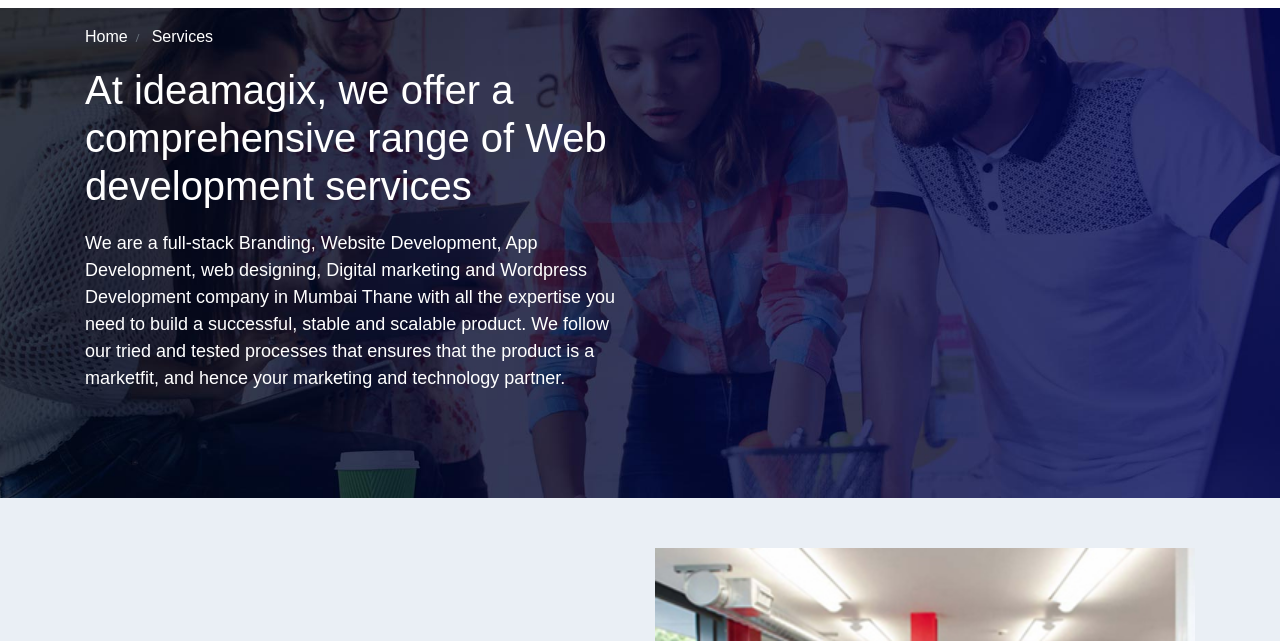
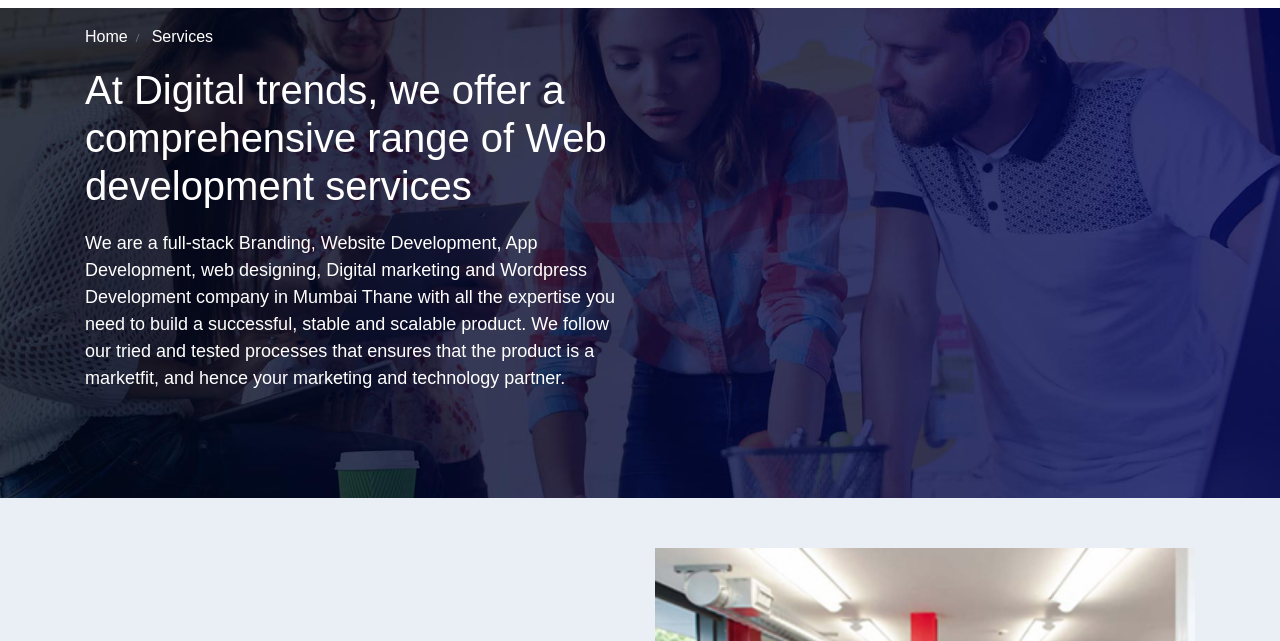
Before and after one commit to abdullahikram90/WordPress-website-development, a plain HTML site: page index.html in a window 1280 px wide. Shown: the part 104-745 px from the top of the page. Drawn offline with nearby package versions, Linux system fonts and the light colour scheme.

Commit message:
initial change

```diff
--- a/index.html
+++ b/index.html
@@ -248,7 +248,7 @@
                   data-aos-duration="1000"
                 >
                   <h1>
-                    At ideamagix, we offer a comprehensive range of Web
+                    At Digital trends, we offer a comprehensive range of Web
                     development services
                   </h1>
 
```
